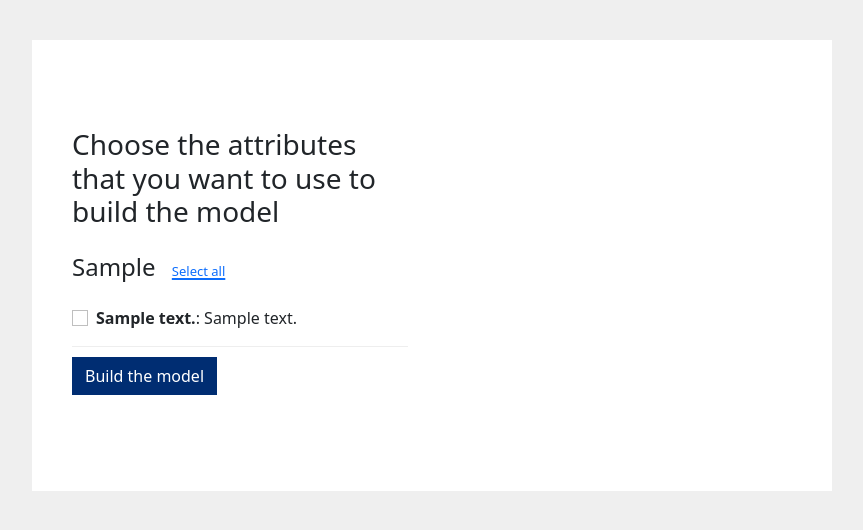
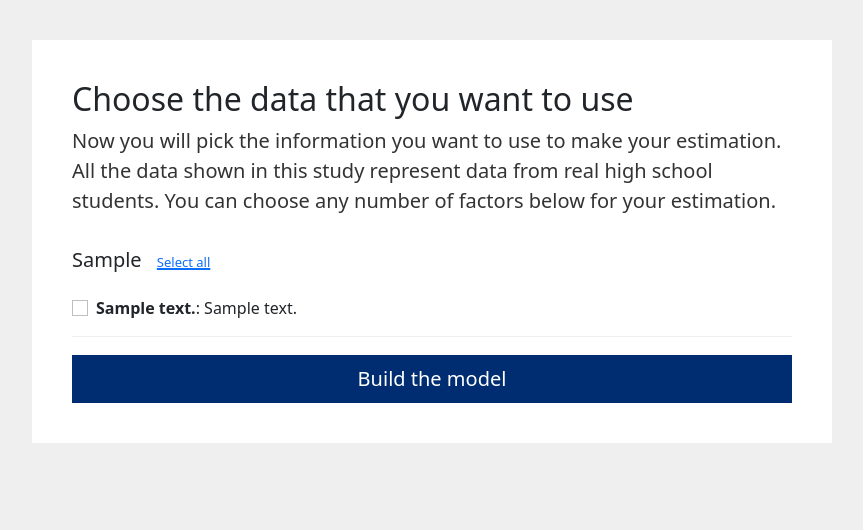
Before and after one commit to Sreyanth/participatory-algo-design-survey-app, a Django app: template webapp/templates/choose-attributes.html in a window 1280 px wide. Shown: the part 53-583 px from the top of the page, without its empty margins (208-1071 px from the left). Run offline with Django 3.2, Linux system fonts and the light colour scheme; the template is opened without the code that fills it: most values are stand-ins (such as "Sample title", 1, 10 or a date in 2020); some libraries are stand-ins or nearby versions.

Commit message:
Fix choose attributes page styling

```diff
--- a/webapp/templates/choose-attributes.html
+++ b/webapp/templates/choose-attributes.html
@@ -1,8 +1,14 @@
 {% extends "base.html" %} {% block body_content %}
 
-<div class="row w-50 py-5 attr-selection">
+<div class="row attr-selection">
   <div class="col-md-12">
-    <h3>Choose the attributes that you want to use to build the model</h3>
+    <h1>Choose the data that you want to use</h1>
+
+    <p class="lead">
+      Now you will pick the information you want to use to make your estimation.
+      All the data shown in this study represent data from real high school
+      students. You can choose any number of factors below for your estimation.
+    </p>
 
     <form action="" method="POST">
       {% csrf_token %}
@@ -12,12 +18,12 @@
       {% for attr_class, attrs in attributes.items %}
 
       <div name="{{ attr_class }}">
-        <h4 class="pt-3">
+        <h5 class="pt-3">
           {{ attr_class }}
           <a href="#" onclick="return select_all('{{ attr_class }}')"
             ><span class="select-all-link">Select all</span></a
           >
-        </h4>
+        </h5>
 
         {% for attr in attrs %}
 
@@ -38,14 +44,18 @@
 
       {% endfor %}
 
-      <button type="submit" name="button" class="btn btn-primary my-2">
+      <button
+        type="submit"
+        name="button"
+        class="btn btn-primary mt-3 btn-lg w-100"
+      >
         Build the model
       </button>
     </form>
   </div>
 </div>
 
-<div class="model-building-status">
+<div class="row model-building-status">
   <div class="spinner-border" role="status">
     <span class="visually-hidden">Loading...</span>
   </div>
@@ -59,7 +69,7 @@
   </div>
 </div>
 
-<div class="model-finished-status">
+<div class="row model-finished-status">
   <div class="spinner-border" role="status">
     <span class="visually-hidden">Loading...</span>
   </div>
@@ -98,6 +108,8 @@
   function showProgressModal() {
     var regular_div_area = document.getElementsByClassName("attr-selection")[0];
     regular_div_area.style["display"] = "none";
+    document.getElementsByTagName("main")[0].style["minHeight"] =
+      "calc(100vh - 200px)";
 
     var modal_area = document.getElementsByClassName(
       "model-building-status"
@@ -110,6 +122,8 @@
       "model-building-status"
     )[0];
     modal_area.style["display"] = "none";
+    document.getElementsByTagName("main")[0].style["minHeight"] =
+      "calc(100vh - 200px)";
 
     var modal_area = document.getElementsByClassName(
       "model-finished-status"
```
